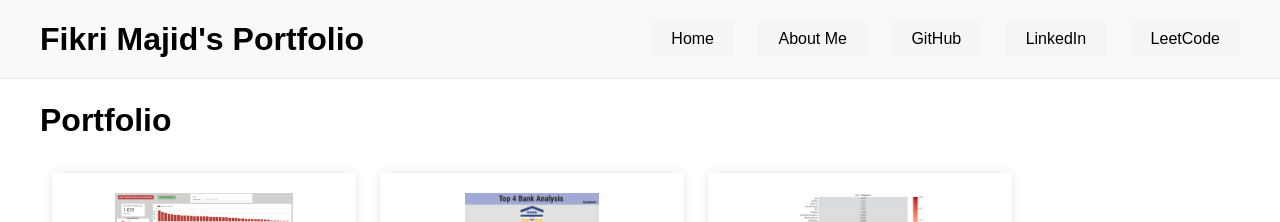
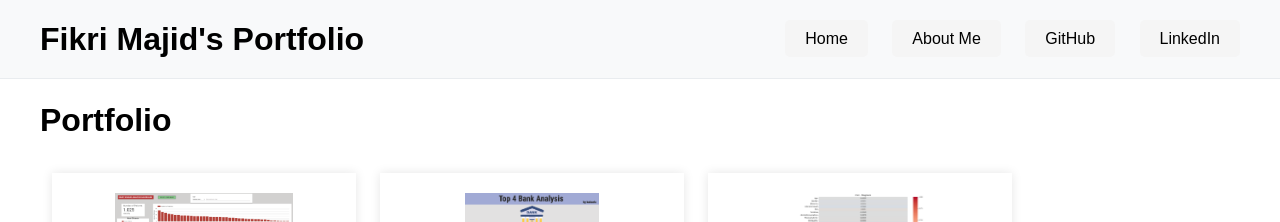
Before and after one commit to WahyuTomo14/portfolio_wahyu, a Jekyll site: the page built from index.html, in a window 1280 px wide. Shown: the top 222 px of the page. Built offline with Jekyll 4.4.1, drawn with Linux system fonts in a browser that asks for light colours; a script that is not in the unit is left out.

Commit message:
Update default.html linkedin

```diff
--- a/_layouts/default.html
+++ b/_layouts/default.html
@@ -14,8 +14,7 @@
                 <a href="{{ '/' | relative_url }}">Home</a>
                 <a href="{{ '/about/' | relative_url }}">About Me</a>
                 <a href="https://github.com/sunny-smiles">GitHub</a>
-                <a href="https://www.linkedin.com/in/fikrimajid/">LinkedIn</a>
-                <a href="https://leetcode.com/u/majidfikri10/">LeetCode</a>
+                <a href="https://www.linkedin.com/in/wahyutomo/">LinkedIn</a>
             </nav>
         </div>
     </header>
```
